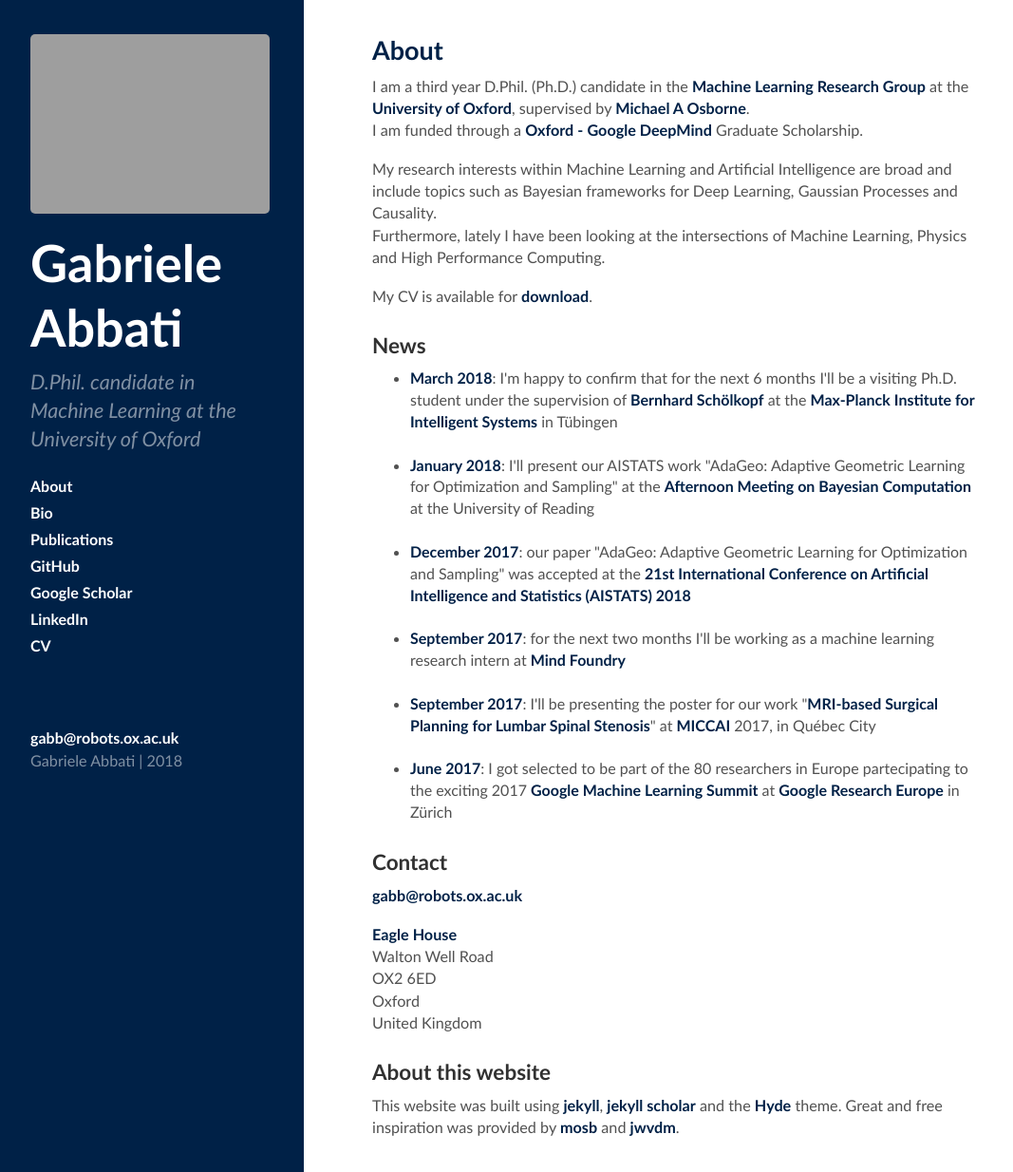
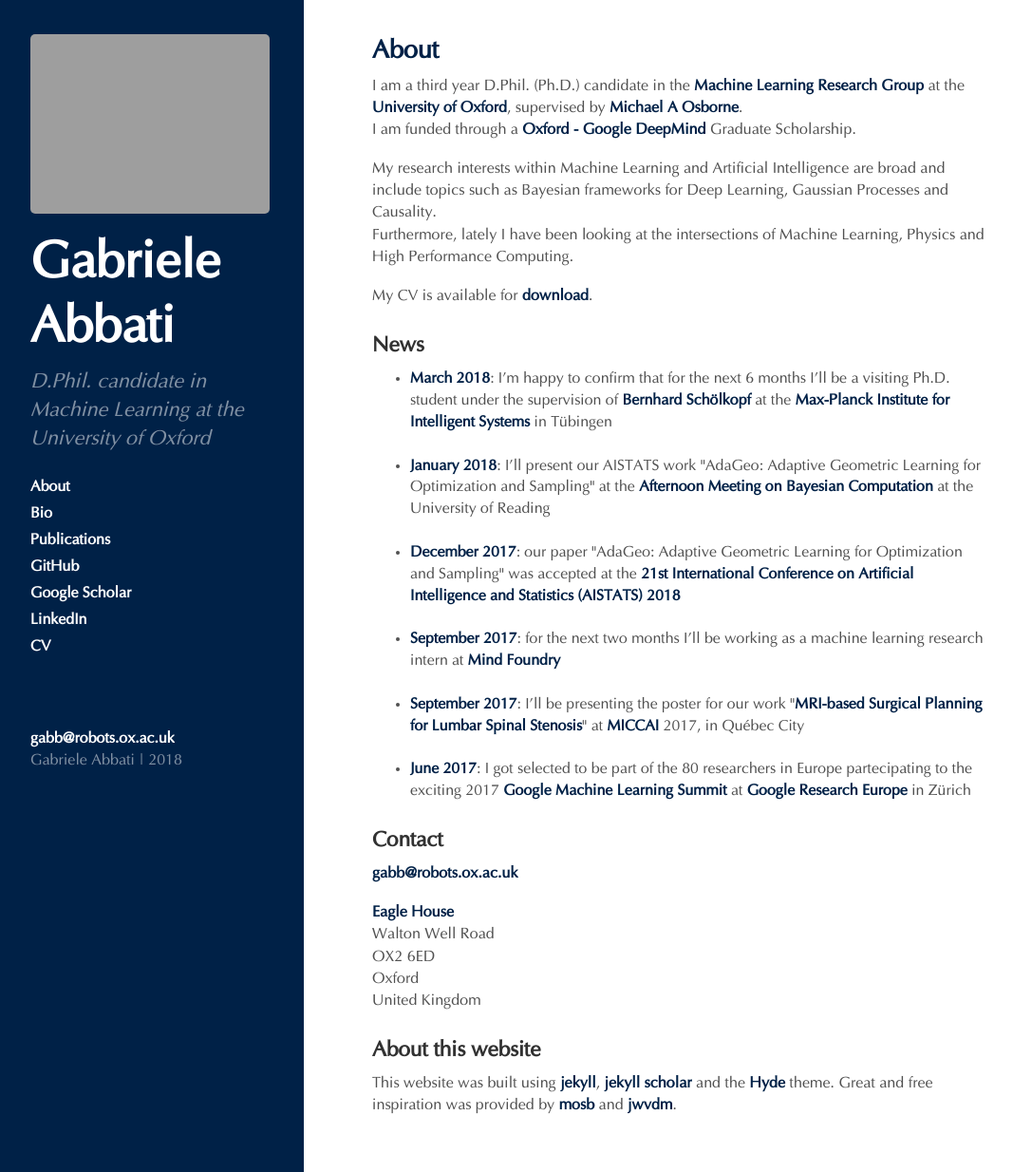
Before and after one commit to gabb7/robots_gabb, a Jekyll site: the page built from index.html, in a window 1280 px wide and 1234 px high. Shown: the whole window at 95% size, without its empty margins (4-1071 px from the left). Built offline with Jekyll 4.4.1, drawn with Linux system fonts in a browser that asks for light colours; Markdown is read by kramdown in place of the engine named in the settings; the list of posts is cut into pages by our own code.

Commit message:
added online font for compatibility

```diff
--- a/assets/css/hyde.css
+++ b/assets/css/hyde.css
@@ -31,10 +31,16 @@
  * Update the foundational and global aspects of the page.
  */
 
+@font-face {
+  font-family: "myOptima";
+  src: url("../fonts/optima-webfont.woff");
+}
 
 html {
-  font-family: "Optima", Helvetica, Arial, sans-serif;
+  font-family: "myOptima", Helvetica, Arial, sans-serif;
 }
+
+
 @media (min-width: 48em) {
   html {
     font-size: 16px;
@@ -82,7 +88,7 @@ html {
 .sidebar-about h1 {
   color: #fff;
   margin-top: 0;
-  font-family: "Optima", serif;
+  font-family: "myOptima", serif;
   font-size: 3rem;
 }
 
--- a/assets/css/poole.css
+++ b/assets/css/poole.css
@@ -35,6 +35,11 @@
  * Update the foundational and global aspects of the page.
  */
 
+@font-face {
+    font-family: "myOptima";
+    src: url("../fonts/optima-webfont.woff");
+}
+
 * {
   -webkit-box-sizing: border-box;
      -moz-box-sizing: border-box;
@@ -48,7 +53,8 @@ body {
 }
 
 html {
-  font-family: "Helvetica Neue", Helvetica, Arial, sans-serif;
+  /* font-family: "Helvetica Neue", Helvetica, Arial, sans-serif; */
+  font-family: "myOptima";
   font-size: 16px;
   line-height: 1.5;
 }
@@ -67,7 +73,7 @@ body {
 
 /* No `:visited` state is required by default (browsers will use `a`) */
 a {
-  font-family: "Optima";
+  font-family: "myOptima";
   font-weight: bold;
   color: #268bd2;
   text-decoration: none;
@@ -83,7 +89,7 @@ a:focus {
 
 /* Headings */
 h1, h2, h3, h4, h5, h6 {
-  font-family: "Optima";
+  font-family: "myOptima";
   margin-bottom: .5rem;
   font-weight: bold;
   line-height: 1.25;
@@ -108,7 +114,7 @@ h4, h5, h6 {
 
 /* Body text */
 p {
-  font-family: "Optima";
+  font-family: "myOptima";
   margin-top: 0;
   margin-bottom: 1rem;
   font-size: .9rem;
```
Also changed, not shown: assets/css/bootstrap.css, assets/fonts/optima-webfont.woff (added).
